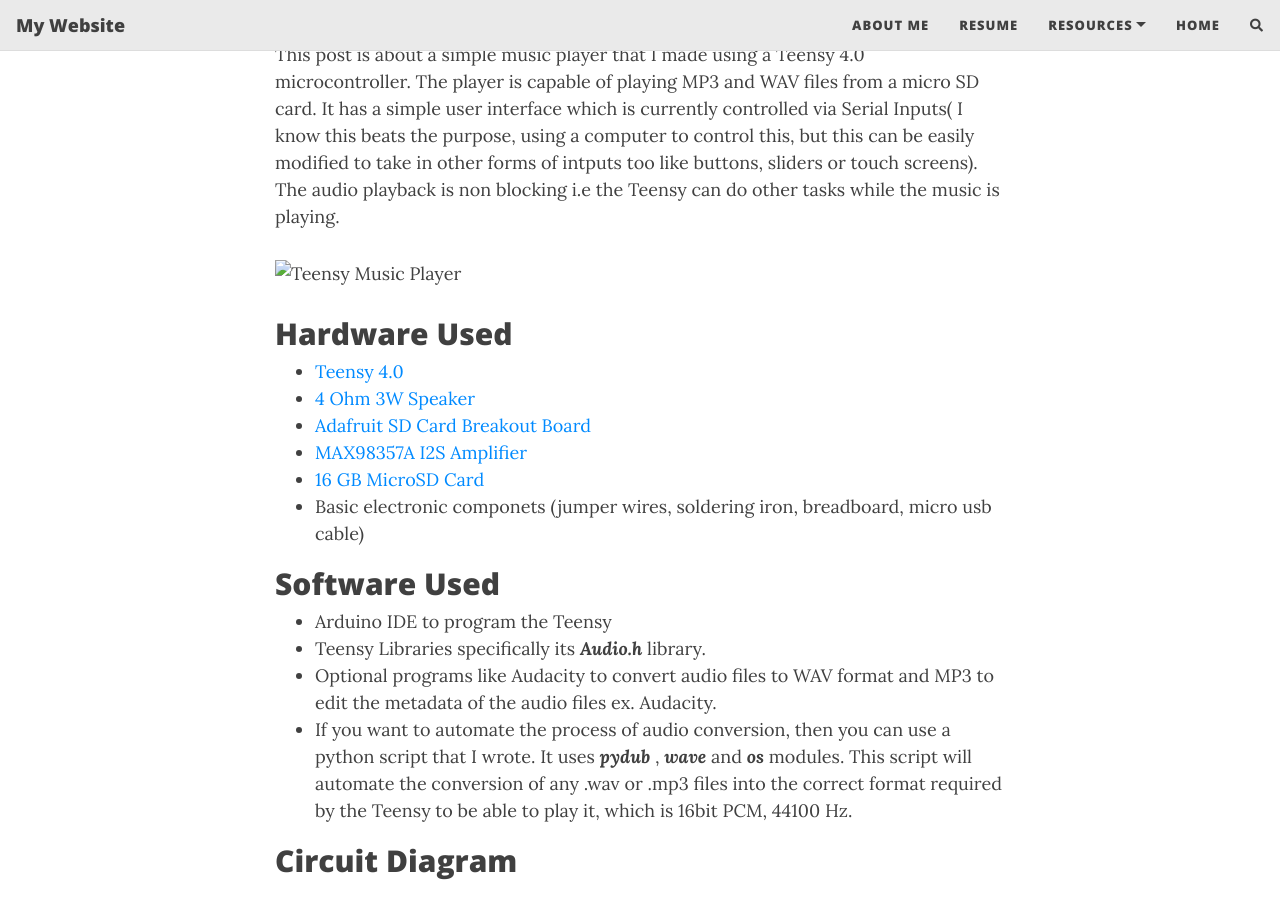
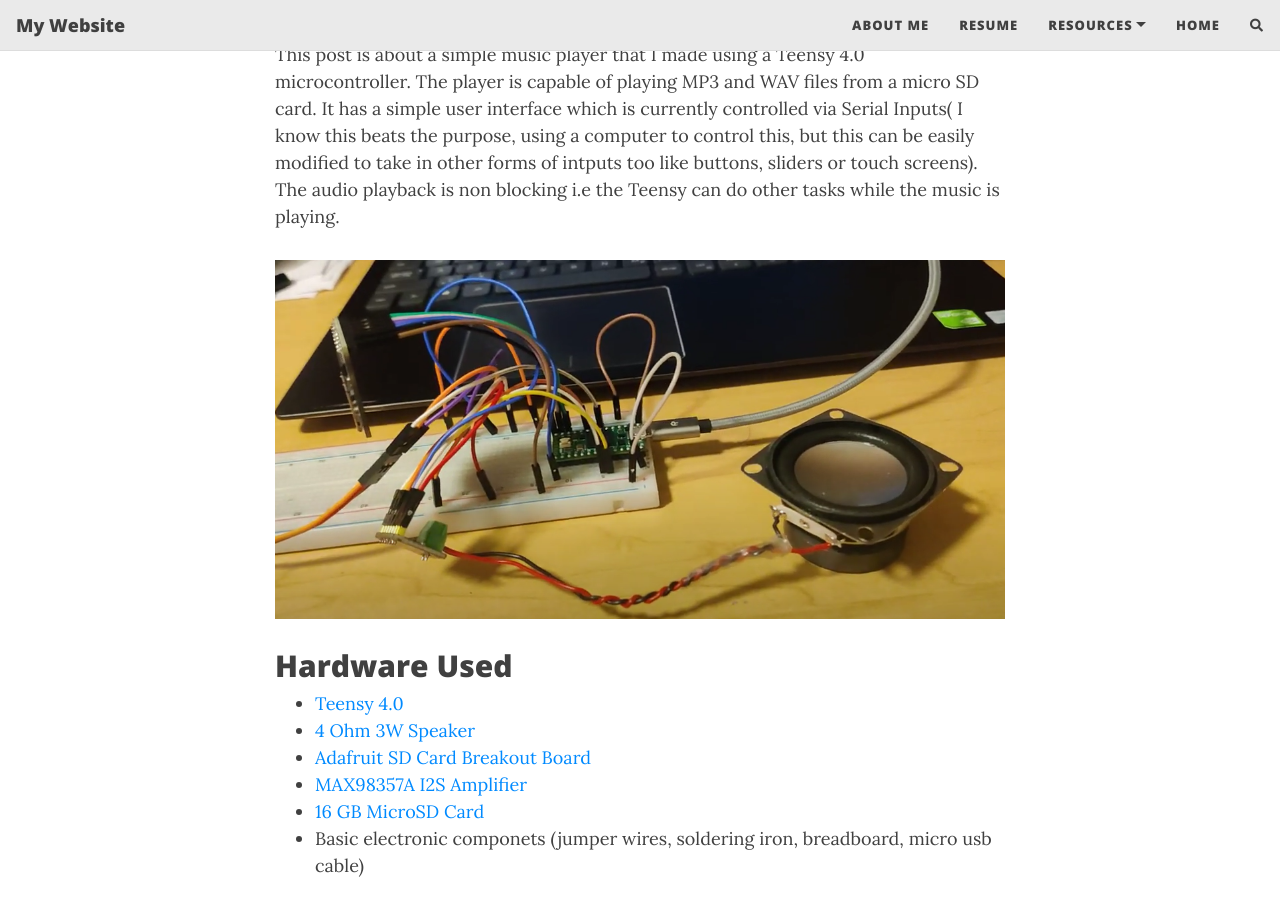
Before and after one commit to Nischay2312/Nischay2312.github.io, a Jekyll site: the page built from _posts/2023-07-31-Teensy-MP3-WAV-Player.md, in a window 1280 px wide and 900 px high, scrolled down 366 px. Built offline with Jekyll 4.4.1, drawn with Linux system fonts in a browser that asks for light colours; nearby versions of some CDN libraries; comment, search, counter and statistics services are not loaded.

Commit message:
Teensy Music player post corrections more more i am angry now lol this will be final. i promis

```diff
--- a/_posts/2023-07-31-Teensy-MP3-WAV-Player.md
+++ b/_posts/2023-07-31-Teensy-MP3-WAV-Player.md
@@ -13,7 +13,7 @@
 ## Introduction
 This post is about a simple music player that I made using a Teensy 4.0 microcontroller. The player is capable of playing MP3 and WAV files from a micro SD card. It has a simple user interface which is currently controlled via Serial Inputs( I know this beats the purpose, using a computer to control this, but this can be easily modified to take in other forms of intputs too like buttons, sliders or touch screens). The audio playback is non blocking i.e the Teensy can do other tasks while the music is playing.
 
-![Teensy Music Player](Nischay2312.github.io/assets/img/teensy_wav_player_image.png){: .mx-auto.d-block :}
+![Teensy Music Player](https://nischay2312.github.io/assets/img/teensy_wav_player_image.png){: .mx-auto.d-block :}
 
 ## Hardware Used
 - [Teensy 4.0](https://www.pjrc.com/store/teensy40.html)
```
